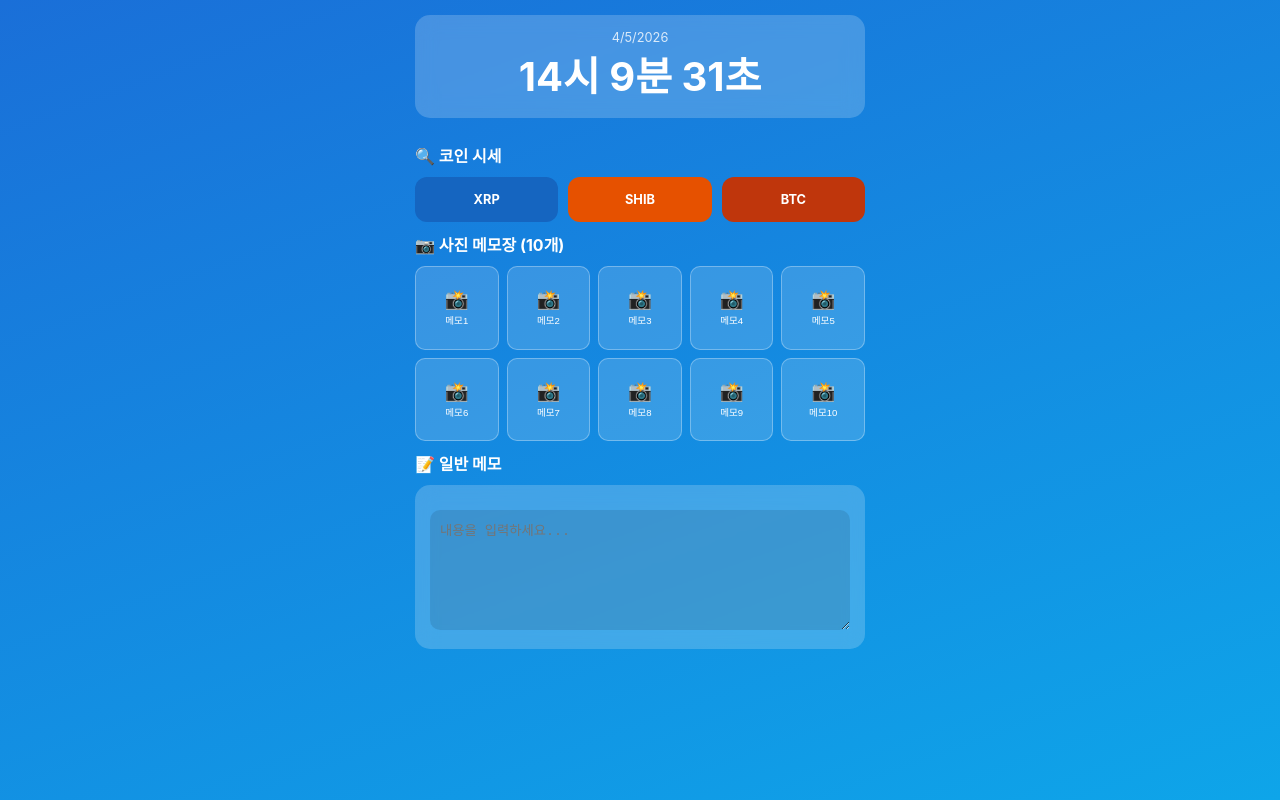
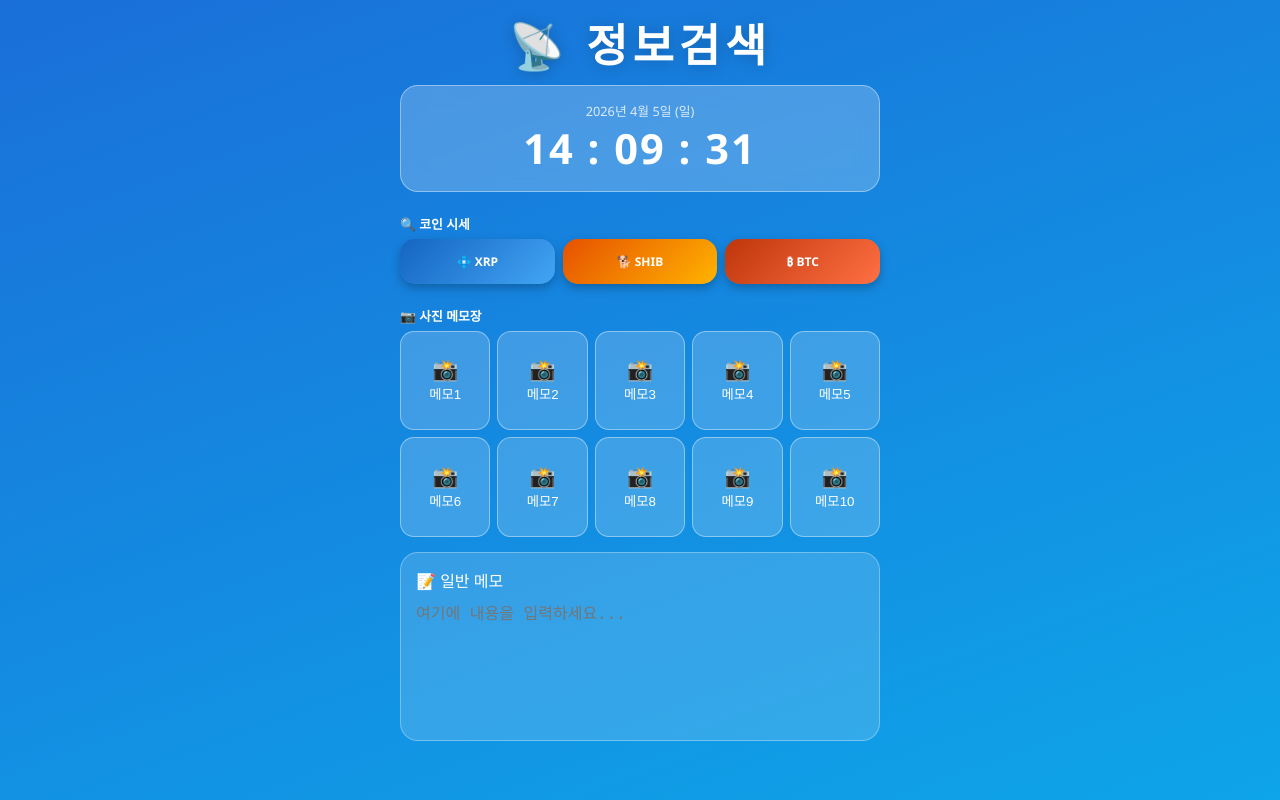
Before and after one commit to holechi/app-info, a plain HTML site: page index.html in a window 1280 px wide. Drawn offline with Linux system fonts and the light colour scheme.

Commit message:
Update index.html

```diff
--- a/index.html
+++ b/index.html
@@ -1,97 +1,123 @@
 <!DOCTYPE html>
 <html lang="ko">
 <head>
-  <meta charset="UTF-8">
-  <meta name="viewport" content="width=device-width, initial-scale=1.0, maximum-scale=1.0, user-scalable=no">
-  <meta name="apple-mobile-web-app-capable" content="yes">
-  <meta name="apple-mobile-web-app-status-bar-style" content="black-translucent">
-  <link rel="manifest" href="manifest.json">
+  <meta charset="UTF-8" />
+  <meta name="viewport" content="width=device-width, initial-scale=1.0, maximum-scale=1.0, user-scalable=no" />
+  <meta name="mobile-web-app-capable" content="yes"/><meta name="apple-mobile-web-app-capable" content="yes"/>
+  <meta name="apple-mobile-web-app-status-bar-style" content="black-translucent"/>
+  <meta name="theme-color" content="#1a6fd8"/>
+  <link rel="manifest" href="manifest.json"/>
   <title>정보검색</title>
   <style>
-    /* 폰 화면에 최적화된 디자인 */
     *, *::before, *::after { box-sizing: border-box; margin: 0; padding: 0; }
     body {
-      font-family: -apple-system, sans-serif;
+      font-family: 'Segoe UI', 'Noto Sans KR', sans-serif;
       background: linear-gradient(160deg, #1a6fd8 0%, #0ea5e9 100%);
       color: #fff; display: flex; flex-direction: column; align-items: center;
-      padding: 15px; min-height: 100dvh;
+      padding: 10px 8px 30px; min-height: 100dvh; overflow-x: hidden;
     }
-    .card {
-      width: 100%; max-width: 450px; background: rgba(255,255,255,0.2);
-      border-radius: 15px; padding: 15px; margin-bottom: 15px; backdrop-filter: blur(10px);
+    .app-title { text-align:center; margin-bottom:10px; }
+    .app-title h1 { font-size:2.8rem; font-weight:900; letter-spacing:5px; text-shadow:0 2px 15px rgba(0,0,0,0.2); }
+    .clock-card {
+      width:100%; max-width:480px; background:rgba(255,255,255,0.22); border:1px solid rgba(255,255,255,0.4);
+      border-radius:18px; padding:15px; text-align:center; margin-bottom:12px; backdrop-filter:blur(10px);
     }
-    #timeDisplay { font-size: 2.5rem; font-weight: bold; text-align: center; }
-    .section-title { width: 100%; max-width: 450px; font-weight: bold; margin: 10px 0; }
-
-    /* 코인 버튼 */
-    .grid-3 { display: grid; grid-template-columns: repeat(3, 1fr); gap: 10px; width: 100%; max-width: 450px; }
-    .btn { padding: 15px 5px; border-radius: 12px; text-align: center; text-decoration: none; color: #fff; font-weight: bold; font-size: 0.8rem; }
-    .btn-xrp { background: #1565c0; } .btn-shib { background: #e65100; } .btn-btc { background: #bf360c; }
-
-    /* 사진 메모 버튼 10개 */
-    .grid-5 { display: grid; grid-template-columns: repeat(5, 1fr); gap: 8px; width: 100%; max-width: 450px; }
-    .memo-btn {
-      aspect-ratio: 1/1; background: rgba(255,255,255,0.15); border: 1px solid rgba(255,255,255,0.3);
-      border-radius: 10px; color: #fff; display: flex; flex-direction: column; align-items: center;
-      justify-content: center; font-size: 0.6rem;
-    }
-    .memo-btn span { font-size: 1.2rem; margin-bottom: 2px; }
-
-    /* 메모장 */
-    textarea { width: 100%; height: 120px; background: rgba(0,0,0,0.1); border: none; border-radius: 10px; color: #fff; padding: 10px; margin-top: 10px; outline: none; }
+    #timeDisplay { font-size:2.6rem; font-weight:800; letter-spacing:2px; }
+    .section-label { width:100%; max-width:480px; font-size:0.8rem; font-weight:700; margin:10px 0 6px; }
+    .btn-grid { width:100%; max-width:480px; display:grid; grid-template-columns:repeat(3,1fr); gap:8px; margin-bottom:12px; }
+    .coin-btn { padding:14px 4px; border-radius:15px; text-decoration:none; color:#fff; display:flex; flex-direction:column; align-items:center; font-weight:bold; font-size:0.75rem; box-shadow:0 4px 10px rgba(0,0,0,0.25); }
+    .btn-xrp { background:linear-gradient(135deg,#1565c0,#42a5f5); }
+    .btn-shib { background:linear-gradient(135deg,#e65100,#ffb300); }
+    .btn-btc { background:linear-gradient(135deg,#bf360c,#ff7043); }
+    .spare-grid { width:100%; max-width:480px; display:grid; grid-template-columns:repeat(5,1fr); gap:7px; margin-bottom:15px; }
+    .spare-btn { aspect-ratio:1/1.1; border:1px solid rgba(255,255,255,0.4); border-radius:14px; background:rgba(255,255,255,0.18); color:#fff; display:flex; flex-direction:column; align-items:center; justify-content:center; cursor:pointer; position:relative; }
+    .spare-btn span { font-size:1.3rem; margin-bottom:2px; }
+    .note-dot { position:absolute; top:5px; right:5px; width:7px; height:7px; border-radius:50%; background:#4ade80; display:none; }
+    .memo-card { width:100%; max-width:480px; background:rgba(255,255,255,0.15); border:1px solid rgba(255,255,255,0.3); border-radius:18px; padding:15px; }
+    textarea { width:100%; height:120px; background:transparent; border:none; color:#fff; font-size:1rem; outline:none; resize:none; }
+    .photomemo-overlay { display:none; position:fixed; inset:0; background:linear-gradient(160deg,#1e3a8a,#0369a1); z-index:300; flex-direction:column; padding:15px; }
+    .photomemo-overlay.active { display:flex; }
+    .pm-header { display:flex; justify-content:space-between; align-items:center; margin-bottom:15px; }
+    #pmPhotos { display:flex; gap:8px; overflow-x:auto; margin-bottom:10px; padding:5px 0; }
+    .photo-slot { width:80px; height:80px; border-radius:10px; overflow:hidden; border:2px solid #fff; flex-shrink:0; position:relative; }
+    .photo-slot img { width:100%; height:100%; object-fit:cover; }
   </style>
 </head>
 <body>
-  <div class="card">
-    <div id="dateDisplay" style="text-align:center; font-size:0.8rem; opacity:0.8;"></div>
-    <div id="timeDisplay">00:00:00</div>
+  <div class="app-title"><h1>📡 정보검색</h1></div>
+  <div class="clock-card">
+    <div id="dateDisplay" style="font-size:0.8rem; opacity:0.8;"></div>
+    <div id="timeDisplay">00 : 00 : 00</div>
   </div>
-
-  <div class="section-title">🔍 코인 시세</div>
-  <div class="grid-3">
-    <a href="https://www.google.com/search?q=XRP+시세" target="_blank" class="btn btn-xrp">XRP</a>
-    <a href="https://www.google.com/search?q=SHIB+시세" target="_blank" class="btn btn-shib">SHIB</a>
-    <a href="https://www.google.com/search?q=BTC+시세" target="_blank" class="btn btn-btc">BTC</a>
+  <div class="section-label">🔍 코인 시세</div>
+  <div class="btn-grid">
+    <a class="coin-btn btn-xrp" href="https://www.google.com/search?q=XRP+시세" target="_blank">💠 XRP</a>
+    <a class="coin-btn btn-shib" href="https://www.google.com/search?q=SHIB+시세" target="_blank">🐕 SHIB</a>
+    <a class="coin-btn btn-btc" href="https://www.google.com/search?q=BTC+시세" target="_blank">₿ BTC</a>
   </div>
-
-  <div class="section-title">📷 사진 메모장 (10개)</div>
-  <div class="grid-5" id="memoGrid"></div>
-
-  <div class="section-title">📝 일반 메모</div>
-  <div class="card" style="margin-top:0;">
-    <textarea id="mainMemo" placeholder="내용을 입력하세요..."></textarea>
+  <div class="section-label">📷 사진 메모장</div>
+  <div class="spare-grid" id="spareGrid"></div>
+  <div class="memo-card">
+    <div style="display:flex; justify-content:space-between; margin-bottom:8px;"><span>📝 일반 메모</span><span id="saveStatus" style="color:#86efac; opacity:0;">✓ 저장됨</span></div>
+    <textarea id="memoArea" placeholder="여기에 내용을 입력하세요..."></textarea>
   </div>
-
+  <div class="photomemo-overlay" id="photomemoOverlay">
+    <div class="pm-header"><button onclick="closePM()" style="background:rgba(255,255,255,0.2); border:none; color:#fff; padding:8px 15px; border-radius:8px;">← 닫기</button><b id="pmTitle">메모</b><button onclick="savePM()" style="background:#fff; border:none; color:#1a6fd8; padding:8px 15px; border-radius:8px; font-weight:bold;">저장</button></div>
+    <div id="pmPhotos"></div>
+    <input type="file" id="photoInput" style="display:none" accept="image/*" multiple />
+    <button onclick="document.getElementById('photoInput').click()" style="width:100%; padding:12px; background:rgba(255,255,255,0.1); border:1px dashed #fff; color:#fff; border-radius:10px; margin-bottom:10px;">+ 사진 추가</button>
+    <textarea id="pmTextarea" style="flex:1; background:rgba(255,255,255,0.1); border-radius:10px; padding:12px;" placeholder="상세 내용을 적으세요..."></textarea>
+  </div>
   <script>
+    let currentIdx = null, pmPhotos = [];
     function updateClock() {
-      const now = new Date();
-      document.getElementById('dateDisplay').textContent = now.toLocaleDateString();
-      document.getElementById('timeDisplay').textContent = now.toLocaleTimeString('ko-KR', {hour12:false});
+      const n = new Date(); const days = ['일','월','화','수','목','금','토'];
+      document.getElementById('dateDisplay').textContent = `${n.getFullYear()}년 ${n.getMonth()+1}월 ${n.getDate()}일 (${days[n.getDay()]})`;
+      document.getElementById('timeDisplay').textContent = `${String(n.getHours()).padStart(2,'0')} : ${String(n.getMinutes()).padStart(2,'0')} : ${String(n.getSeconds()).padStart(2,'0')}`;
     }
     setInterval(updateClock, 1000); updateClock();
-
-    function renderButtons() {
-      const grid = document.getElementById('memoGrid');
-      grid.innerHTML = '';
-      for (let i = 1; i <= 10; i++) {
-        const btn = document.createElement('button');
-        btn.className = 'memo-btn';
-        btn.innerHTML = `<span>📸</span>메모${i}`;
-        btn.onclick = () => alert(`메모 ${i}번 기능 정상 작동 중`);
-        grid.appendChild(btn);
+    function renderSpares() {
+      const grid = document.getElementById('spareGrid'); grid.innerHTML = '';
+      for (let i=1; i<=10; i++) {
+        const has = localStorage.getItem(`pm_text_${i}`) || localStorage.getItem(`pm_imgs_${i}`);
+        const btn = document.createElement('button'); btn.className = 'spare-btn';
+        btn.innerHTML = `<span>📸</span>메모${i}${has ? '<div class="note-dot" style="display:block"></div>':''}`;
+        btn.onclick = () => openPM(i); grid.appendChild(btn);
       }
     }
-
-    const mainMemo = document.getElementById('mainMemo');
-    mainMemo.value = localStorage.getItem('basic_memo') || '';
-    mainMemo.oninput = () => localStorage.setItem('basic_memo', mainMemo.value);
-
-    // 실행 시점 강제 고정
-    window.onload = renderButtons;
-
-    if ('serviceWorker' in navigator) {
-      navigator.serviceWorker.register('sw.js').catch(() => {});
+    function openPM(idx) {
+      currentIdx = idx; document.getElementById('pmTitle').textContent = `📷 메모 ${idx}번`;
+      document.getElementById('pmTextarea').value = localStorage.getItem(`pm_text_${idx}`) || '';
+      pmPhotos = JSON.parse(localStorage.getItem(`pm_imgs_${idx}`) || '[]');
+      renderPMPhotos(); document.getElementById('photomemoOverlay').classList.add('active');
     }
+    function renderPMPhotos() {
+      const wrap = document.getElementById('pmPhotos'); wrap.innerHTML = '';
+      pmPhotos.forEach((src, i) => {
+        const slot = document.createElement('div'); slot.className = 'photo-slot';
+        slot.innerHTML = `<img src="${src}"><button onclick="event.stopPropagation();removePhoto(${i})" style="position:absolute; top:0; right:0; background:red; color:#fff; border:none; width:20px; height:20px; font-size:12px;">X</button>`;
+        wrap.appendChild(slot);
+      });
+    }
+    function removePhoto(i) { pmPhotos.splice(i, 1); renderPMPhotos(); }
+    document.getElementById('photoInput').onchange = function(e) {
+      for (const file of e.target.files) {
+        const reader = new FileReader();
+        reader.onload = (ev) => { pmPhotos.push(ev.target.result); renderPMPhotos(); };
+        reader.readAsDataURL(file);
+      }
+    };
+    function savePM() {
+      localStorage.setItem(`pm_text_${currentIdx}`, document.getElementById('pmTextarea').value);
+      localStorage.setItem(`pm_imgs_${currentIdx}`, JSON.stringify(pmPhotos));
+      closePM(); renderSpares();
+    }
+    function closePM() { document.getElementById('photomemoOverlay').classList.remove('active'); }
+    const mainMemo = document.getElementById('memoArea');
+    mainMemo.value = localStorage.getItem('main_memo') || '';
+    mainMemo.oninput = () => { localStorage.setItem('main_memo', mainMemo.value); document.getElementById('saveStatus').style.opacity = 1; setTimeout(()=>document.getElementById('saveStatus').style.opacity=0, 1000); };
+    window.onload = renderSpares;
+    if('serviceWorker' in navigator) navigator.serviceWorker.register('sw.js');
   </script>
 </body>
 </html>
```
